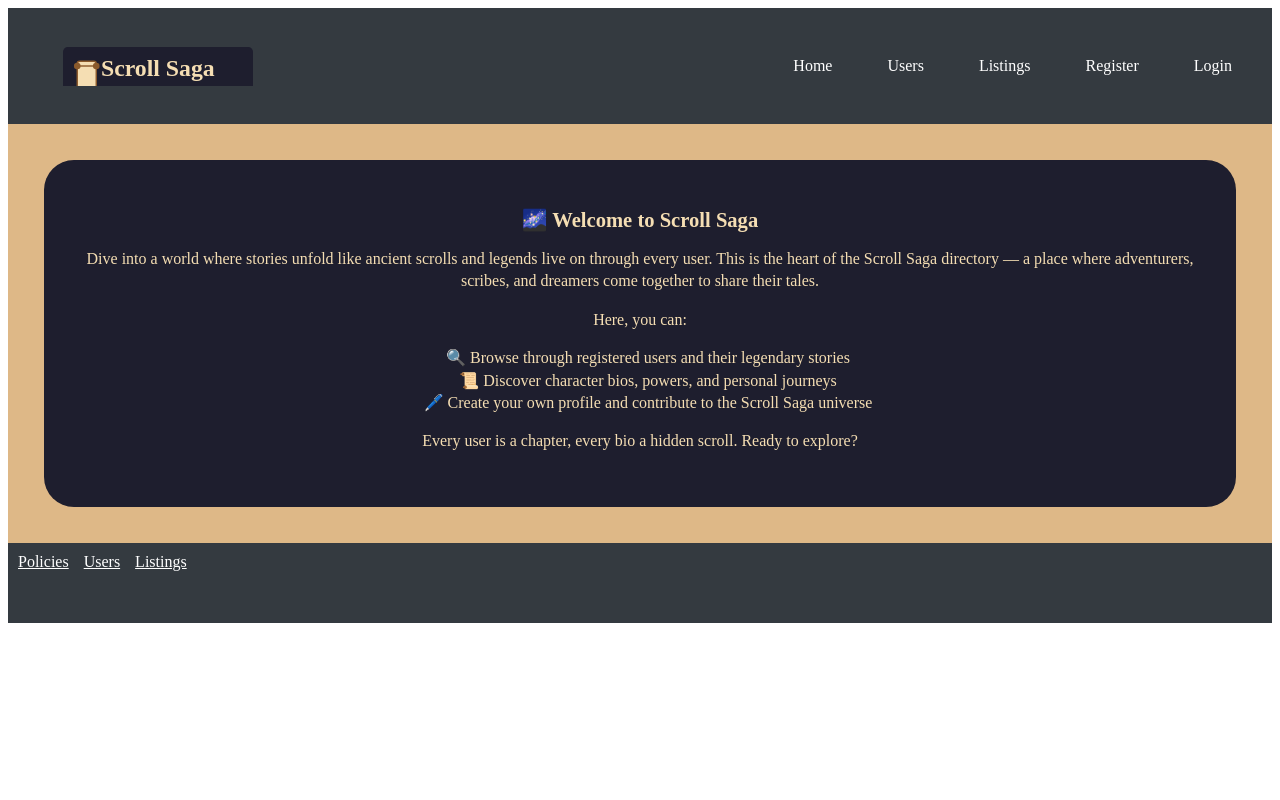
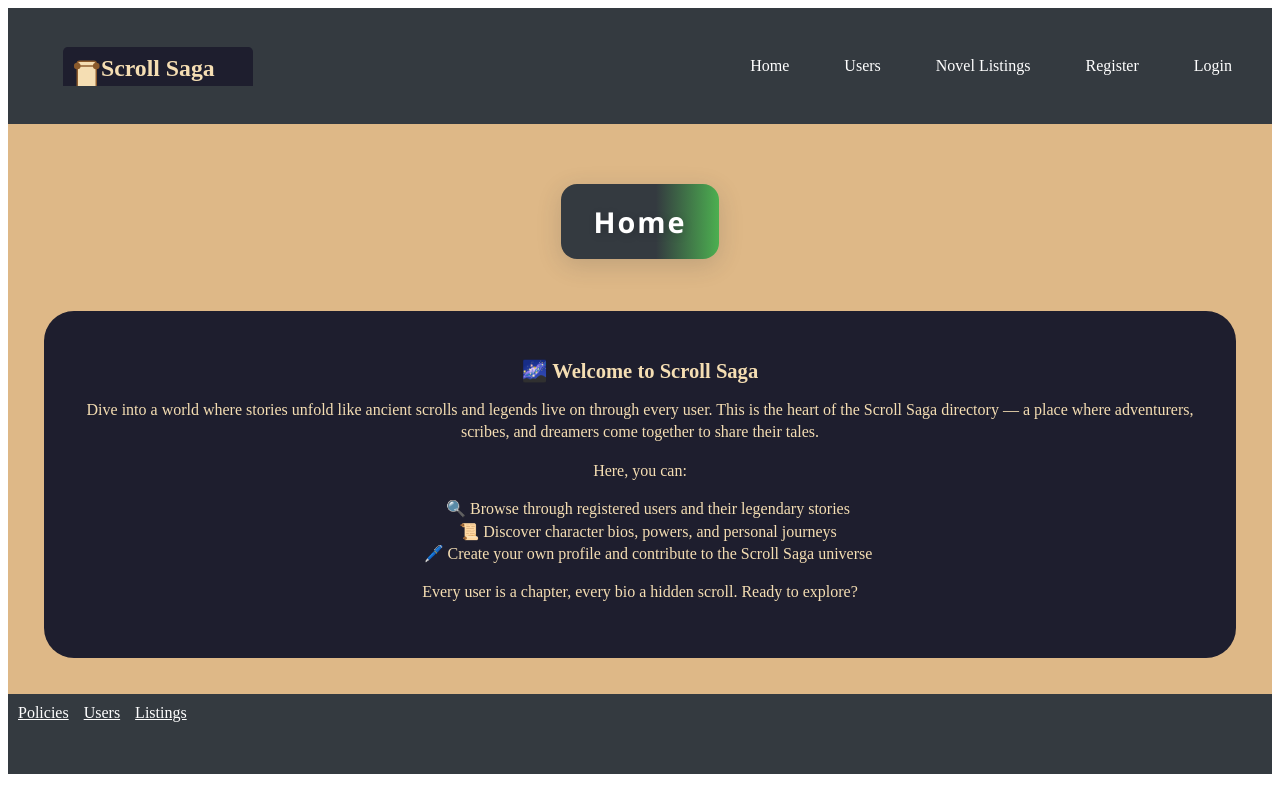
Before and after one commit to LifeGiver13/mini-react-app, a React (Vite) app: page / in a window 1280 px wide. Built offline with nearby package versions, Linux system fonts and the light colour scheme.

Commit message:
Addition Of Titles For Pages

```diff
--- a/src/Header.jsx
+++ b/src/Header.jsx
@@ -32,7 +32,7 @@ export default function Header({ children }) {
                         <ul className="nav-links">
                             <li><Link to="/">Home</Link></li>
                             <li><Link to="/users">Users</Link></li>
-                            <li><Link to="/listings">Listings</Link></li>
+                            <li><Link to="/listings">Novel Listings</Link></li>
 
                             {!isLoggedIn ? (
                                 <>
--- a/src/pages/Home.jsx
+++ b/src/pages/Home.jsx
@@ -4,6 +4,7 @@ export default function Home() {
     return (
         <Header>
             <div className="container">
+                <h1> Home</h1>
                 <div id="myDIV">
                     <div className="flex-cont">
                         <div>
--- a/src/pages/Listings.jsx
+++ b/src/pages/Listings.jsx
@@ -35,6 +35,7 @@ export default function Listings() {
 
     return (
         <Header>
+            <h1>Novel Listings</h1>
             {!isLoggedIn ? (
                 <p className="p-4 text-red-500">You must be logged in to view listings.</p>
             ) : loading ? (
```
